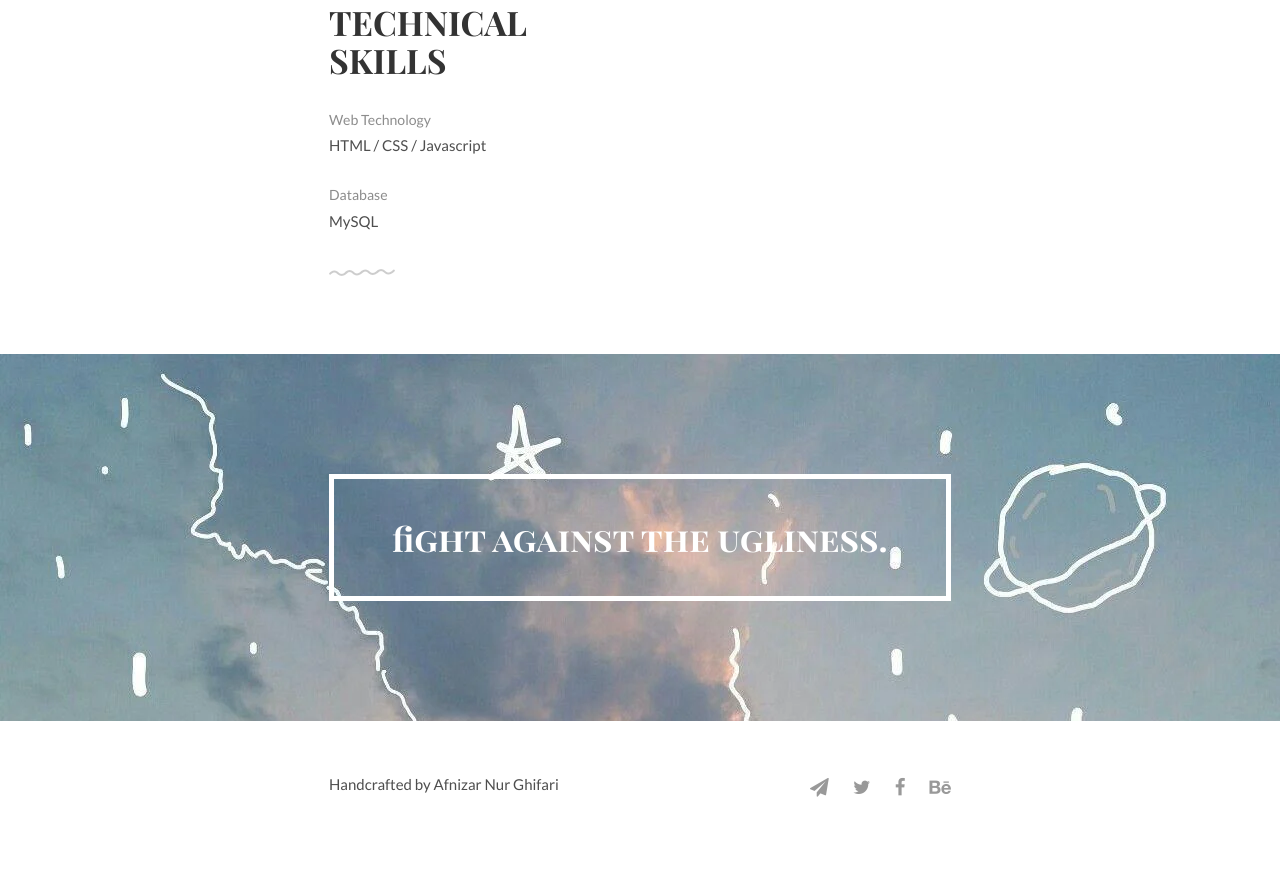
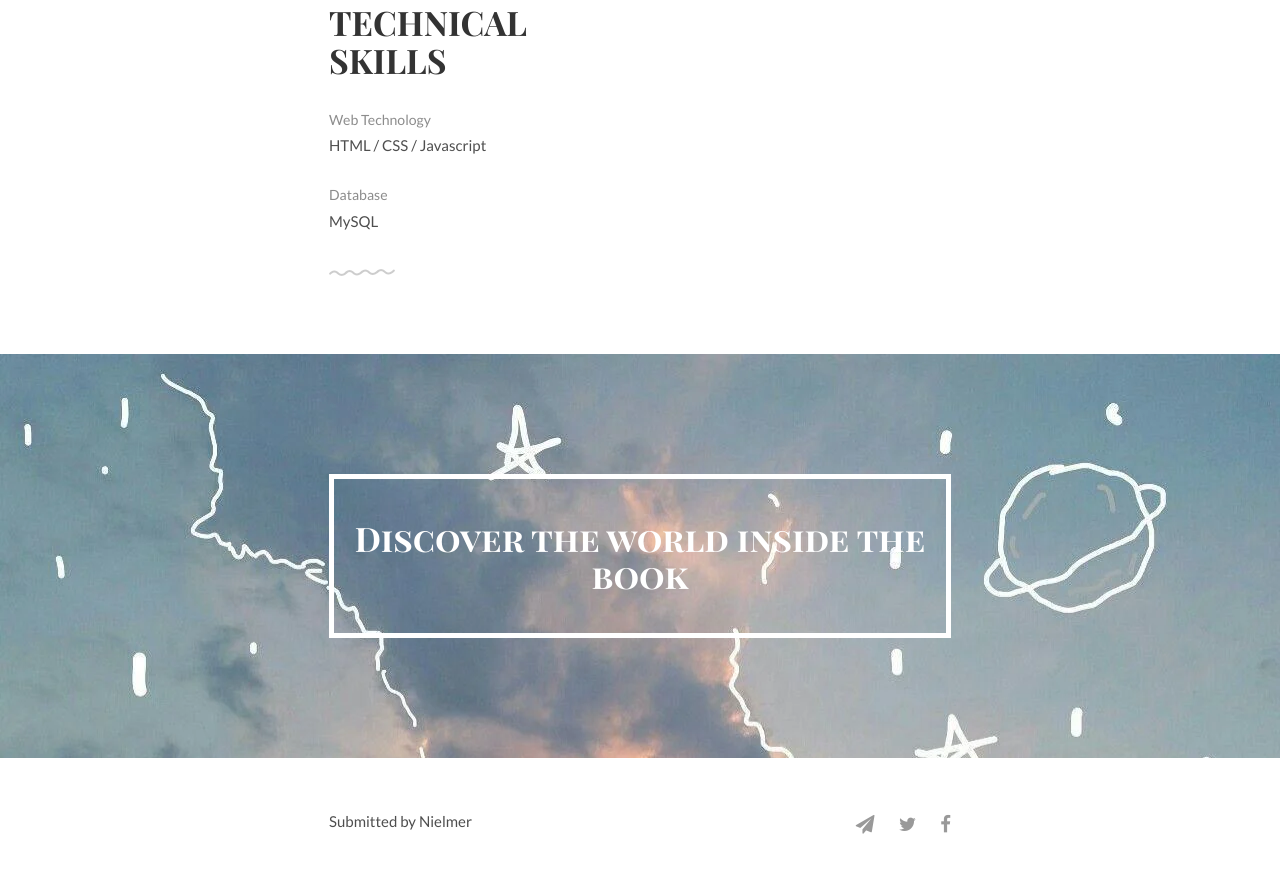
Before and after one commit to nieler/resume, a plain HTML site: page index.html in a window 1280 px wide. Shown: the part 1504-2375 px from the top of the page. Drawn offline with Linux system fonts and the light colour scheme.

Commit message:
Update index.html

```diff
--- a/index.html
+++ b/index.html
@@ -116,7 +116,7 @@
 	<!-- Quote -->
 	<div class="quote">
 		<div class="container text-centered">
-			<h1>fight against the ugliness.</h1>
+			<h1>Discover the world inside the book</h1>
 		</div>
 	</div>
 
@@ -124,14 +124,14 @@
 		<div class="container">
 			<div class="units-row">
 			    <div class="unit-50">
-			    	<p>Handcrafted by Afnizar Nur Ghifari</p>
+			    	<p>Submitted by Nielmer</p>
 			    </div>
 			    <div class="unit-50">
 					<ul class="social list-flat right">
 						<li><a href="mailto:nielmercamintoy0@gmail.com"><i class="fa fa-send"></i></a></li>
 						<li><a href="https://twitter.com/nielmwr"><i class="fa fa-twitter"></i></a></li>
 						<li><a href="https://www.facebook.com/nielmer.camintoy.5"><i class="fa fa-facebook"></i></a></li>
-						<li><a href="http://behance.com/afnizarnur"><i class="fa fa-behance"></i></a></li>
+
 					</ul>
 			    </div>
 			</div>
```
